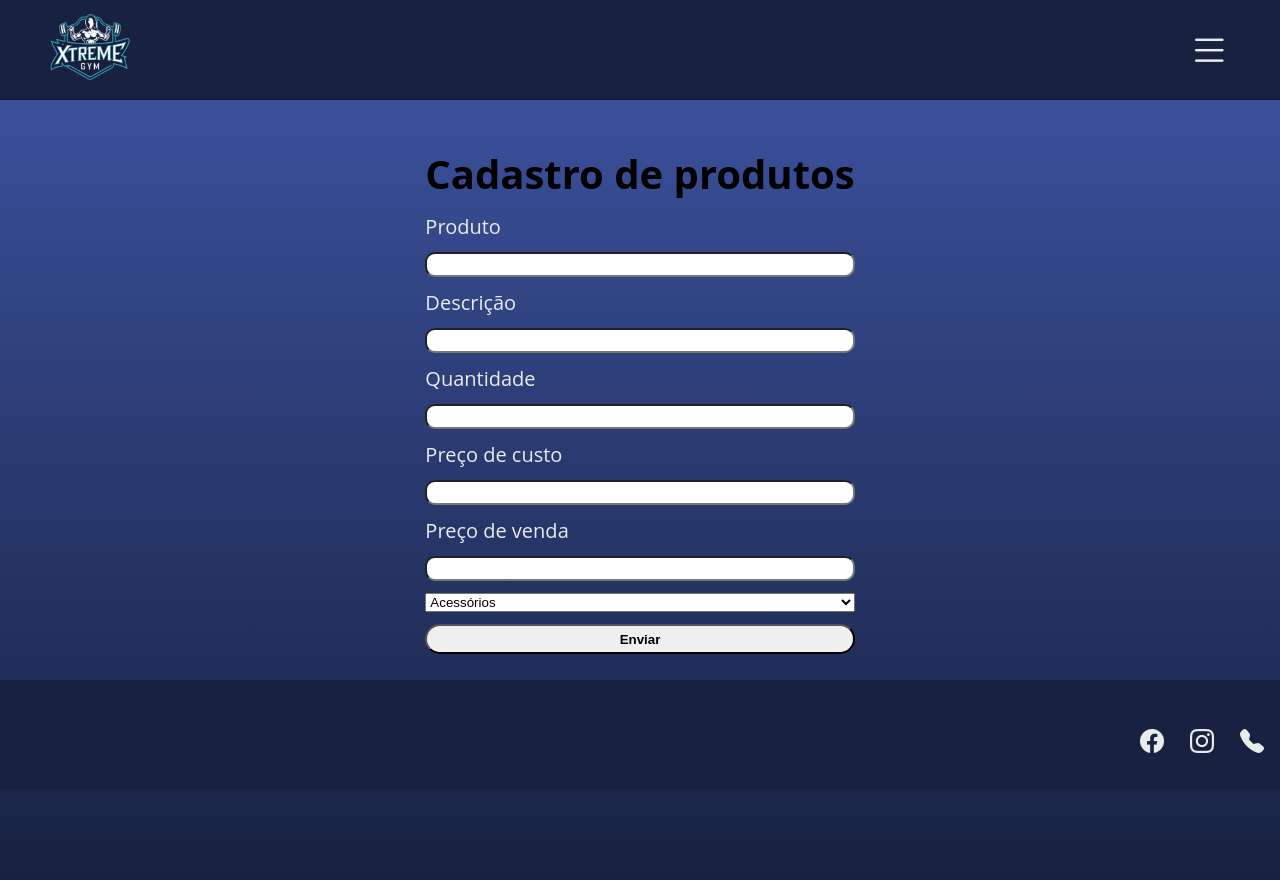
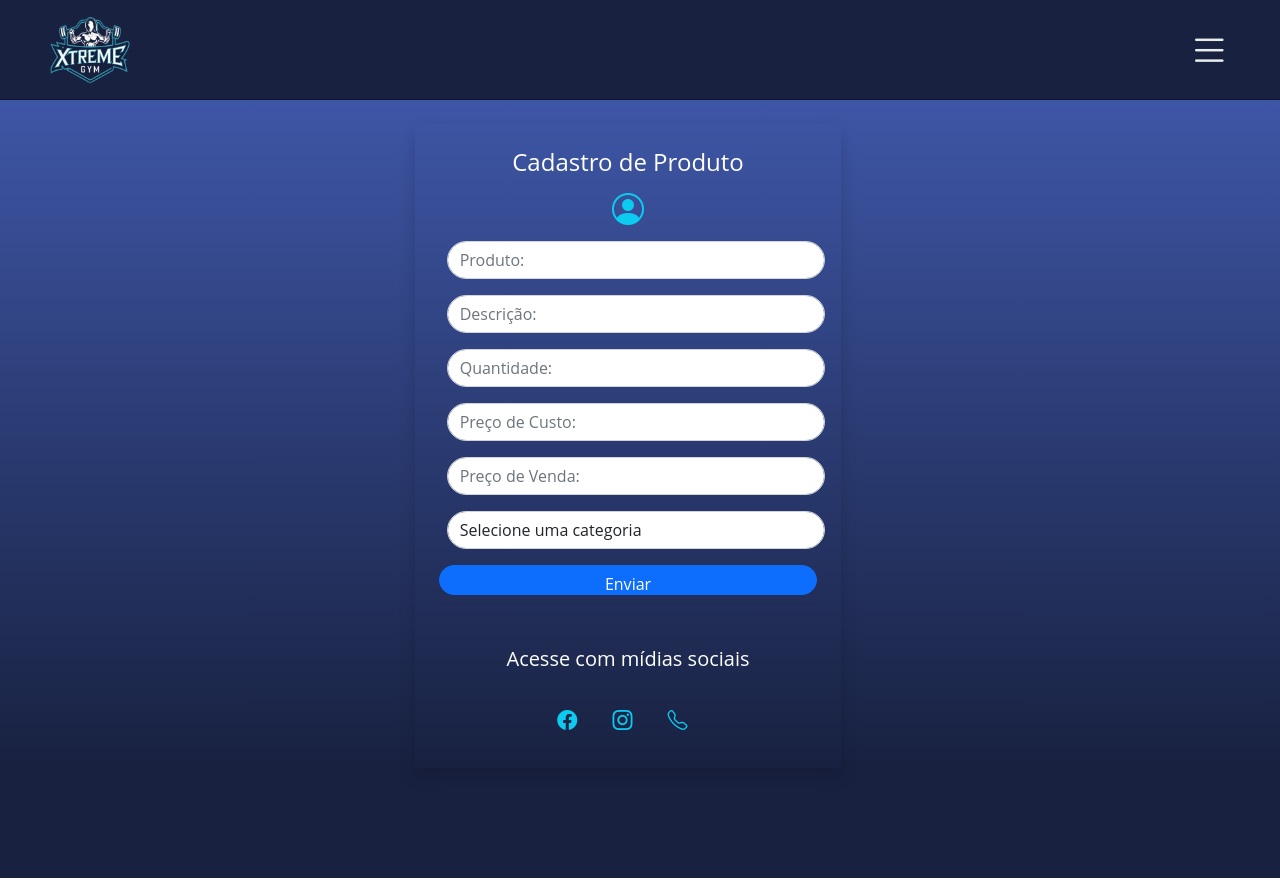
Before and after one commit to toybilly/XtremeGym, a plain HTML site: page CadastroProduto.html in a window 1280 px wide. Drawn offline with nearby package versions, Linux system fonts and the light colour scheme.

Commit message:
Alterações - Scheel - PósAlmoço

```diff
--- a/CadastroProduto.css
+++ b/CadastroProduto.css
@@ -86,7 +86,6 @@ main{
     row-gap: 50px;
     align-items: center;
     font-size: 20px;
-
 }
 
 main > h1 {
--- a/CadastroProduto.html
+++ b/CadastroProduto.html
@@ -4,48 +4,51 @@
     <meta charset="UTF-8">
     <meta name="viewport" content="width=device-width, initial-scale=1.0">
     <title>Document</title>
-    <link rel="stylesheet" href="CadastroProduto.css">
+    <link href="https://cdn.jsdelivr.net/npm/bootstrap@5.1.3/dist/css/bootstrap.min.css" rel="stylesheet" integrity="sha384-1BmE4kWBq78iYhFldvKuhfTAU6auU8tT94WrHftjDbrCEXSU1oBoqyl2QvZ6jIW3" crossorigin="anonymous">
+    <link rel="stylesheet" href="https://cdn.jsdelivr.net/npm/bootstrap-icons@1.10.5/font/bootstrap-icons.css">
+    <link rel="stylesheet" href="cadastroFuncionario.css">
+
 </head>
 <body>
-    <div class="container">
     <header>
         <div class="hesquerda">
-                <div class="logo"> <img src="img/Logo XtremeGym 10.png"> </div>
+            <img class="logo" src="img/Logo XtremeGym 10.png">
         </div>
         <div class="hdireita">
             <i class="bi bi-list"></i>
         </div>
     </header>
     <main>
-        <form>
-            <h1>Cadastro de produtos</h1>
-            <label>Produto</label>
-            <input type="text" name="Produto">
-            <label>Descrição</label>
-            <input type="text" name="Data">
-            <label>Quantidade</label>
-            <input type="number" name="Quantidade">
-            <label>Preço de custo</label>
-            <input type="text" name="ProdutoCusto">
-            <label>Preço de venda</label>
-            <input type="text" name="Valor">
-            <select name="Categorias">
+        <div style="background: linear-gradient(#3E56A6, #182140);">
+        <div class="row col-4 mx-auto">
+    <div class="row shadow p-4  mt-4">
+        <h1>Cadastro de Produto</h1>
+        <i class="bi bi-person-circle mx-auto text-center text-info fs-2"></i>
+        <input type="text" class="form-control rounded-pill m-2" placeholder="Produto:">
+        <input type="text" class="form-control rounded-pill m-2" placeholder="Descrição:">
+        <input type="text" class="form-control rounded-pill m-2" placeholder="Quantidade:">
+        <input type="password" class="form-control rounded-pill m-2" placeholder="Preço de Custo:">
+        <input type="password" class="form-control rounded-pill m-2" placeholder="Preço de Venda:">
+        <select name="Categorias" class="form-control rounded-pill m-2 ">
+            <option value="Acessórios">Selecione uma categoria</option>
             <option value="Acessórios">Acessórios</option>
             <option value="Suplementos">Suplementos</option>
             <option value="Equipamentos">Equipamentos</option>
         </select>
-            <button type="submit ">Enviar</button>
-        </form>
+        <button class="btn btn-primary text-center rounded-pill mx-auto m-2">Enviar</button>
+        <hr>
+        <label class="text-center p-4">Acesse com mídias sociais</label>
+        <div class="row col-6 mx-auto m-2">
+            <i class="bi bi-facebook text-info col fs-15"></i>
+            <i class="bi bi-instagram text-info col"></i>
+            <i class="bi bi-telephone text-info col"></i>
+        </div>
+        </div>
+    </div>
 </main>
 <footer>
     <div class="rodape">
-                <i class="bi bi-facebook"></i>
-                <i class="bi bi-instagram"></i>
-                <i class="bi bi-telephone-fill"></i>
     </div>
 </footer>
-
-    </div>
-
 </body>
 </html>
--- a/detalhes.css
+++ b/detalhes.css
@@ -68,7 +68,7 @@ header > ul > li{
     gap: 16px;
 }
 
-.logo > img {
+img.logo {
     height: 80px;
 }
 
@@ -98,15 +98,19 @@ header > ul > li{
     gap: 16px;
 }
 
+header i {
+    color: #E9ECEC;
+    font-size: 2em;
+}
+
 main{
-    grid-area: i;
     display: flex;
     justify-content: center;
     flex-direction: column;
-    row-gap: 50px;
     align-items: center;
     font-size: 20px;
-
+    width: 100%;
+    background: linear-gradient(#3E56A6, #182140);
 }
 
 main > h1 {
@@ -138,6 +142,15 @@ button {
     height: 30px;
     font-weight: bold;
 }
+
+h1{
+    text-align: center;
+    font-size: larger;
+    color: white;
+}
+
+
+
 footer{
     width: 100%;
     background-color: #182140;
@@ -157,17 +170,6 @@ footer > div{
     column-gap: 10px;
 }
 
-
-header i {
-    color: #E9ECEC;
-    font-size: 2em;
+label {
+    color: white;
 }
-
-footer i {
-    color: #E9ECEC;
-    align-items: end;
-    float: right;
-    width: 40px;
-    font-size: 1.5em;
-
-}
```
Also changed, not shown: cadastroFuncionario.html (+1 -1 lines), cadastrocategoria.html (+27 -22 lines), detalhes.html (+20 -13 lines), editarProduto.html (+24 -23 lines), loginfunc.html (+12 -53 lines). Lines whose indentation alone changed are shown as unchanged.
